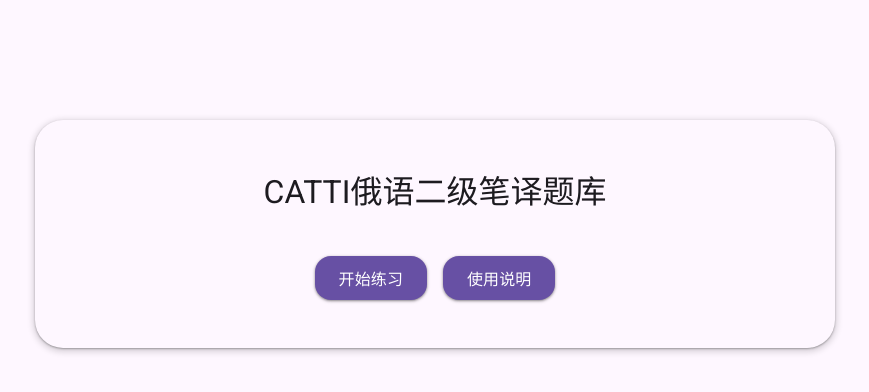
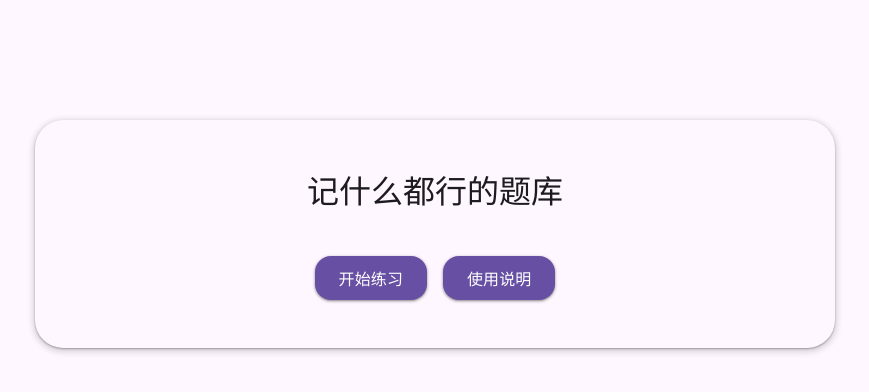
Before and after one commit to jantian3n/quiz, a plain HTML site: page index.html in a window 1280 px wide. Shown: the whole page, without its empty margins (205-1074 px from the left). Drawn offline with nearby package versions, Linux system fonts and the light colour scheme.

Commit message:
Update title and heading in index.html

```diff
--- a/index.html
+++ b/index.html
@@ -3,7 +3,7 @@
 <head>
     <meta charset="UTF-8">
     <meta name="viewport" content="width=device-width, initial-scale=1.0">
-    <title>CATTI俄语二级笔译题库</title>
+    <title>记什么都行的题库</title>
     <!-- Material Design 3 Fonts -->
     <link rel="preconnect" href="https://fonts.googleapis.com">
     <link rel="preconnect" href="https://fonts.gstatic.com" crossorigin>
@@ -14,7 +14,7 @@
 </head>
 <body>
     <div class="container">
-        <h1>CATTI俄语二级笔译题库</h1>
+        <h1>记什么都行的题库</h1>
         <div class="button-group">
             <button class="main-btn" onclick="location.href='select.html'">
                 开始练习
@@ -34,6 +34,7 @@
                 <li>绿色表示答对的题目，红色表示答错的题目</li>
                 <li>点击题号可以快速跳转到对应题目</li>
                 <li>答错后会显示详细解析</li>
+                <li>附：你每天都会忘记很多事，那为什么不是这一件😅。</li>
             </ul>
         </div>
     </div>
```
